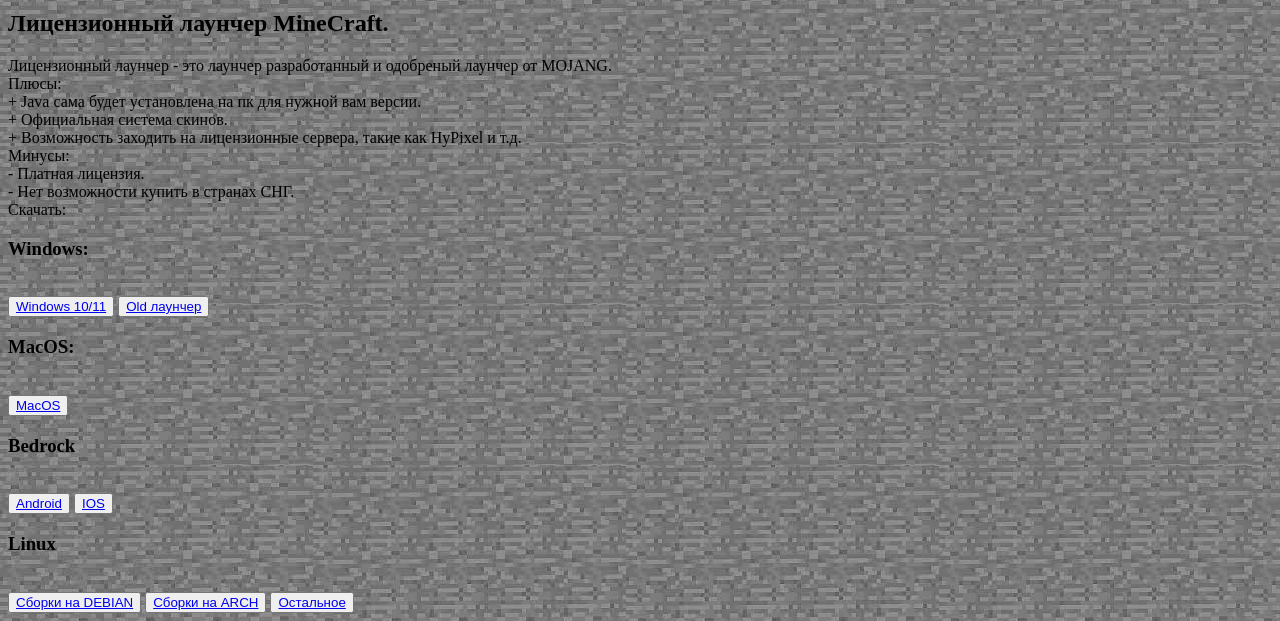
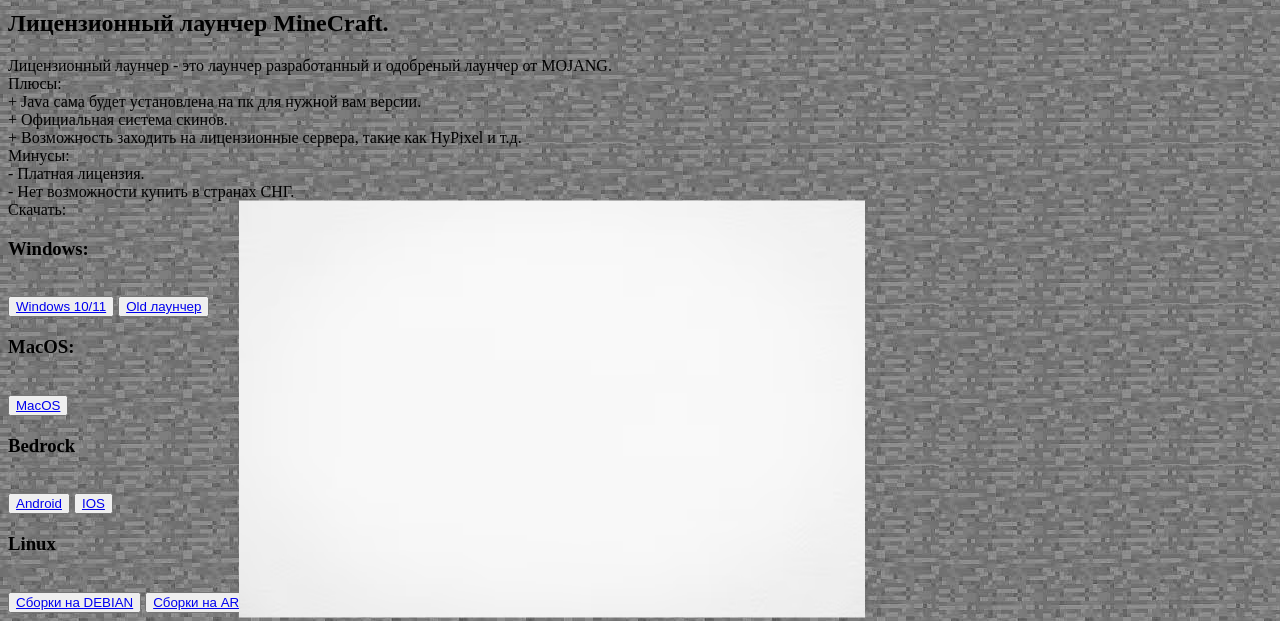
Before and after one commit to MaxiMax9055/Minecrafters_webresors, a Flask app: page /home in a window 1280 px wide. Shown: the part 179-800 px from the top of the page. Run offline with Flask 3, Linux system fonts and the light colour scheme.

Commit message:
Update downtext.html

```diff
--- a/templates/downtext.html
+++ b/templates/downtext.html
@@ -12,6 +12,9 @@
   }
   </style>
 <body background="statc/fon.png" bgcolor="white">
+<dif class="container">
+<img src="static/whitebackground.png">
+</dif>
 <h1>Раздел посвещён скачке маинкрафт.</h1>
 <h4>Выберите раздел ниже:</h4>
 <button>
```
